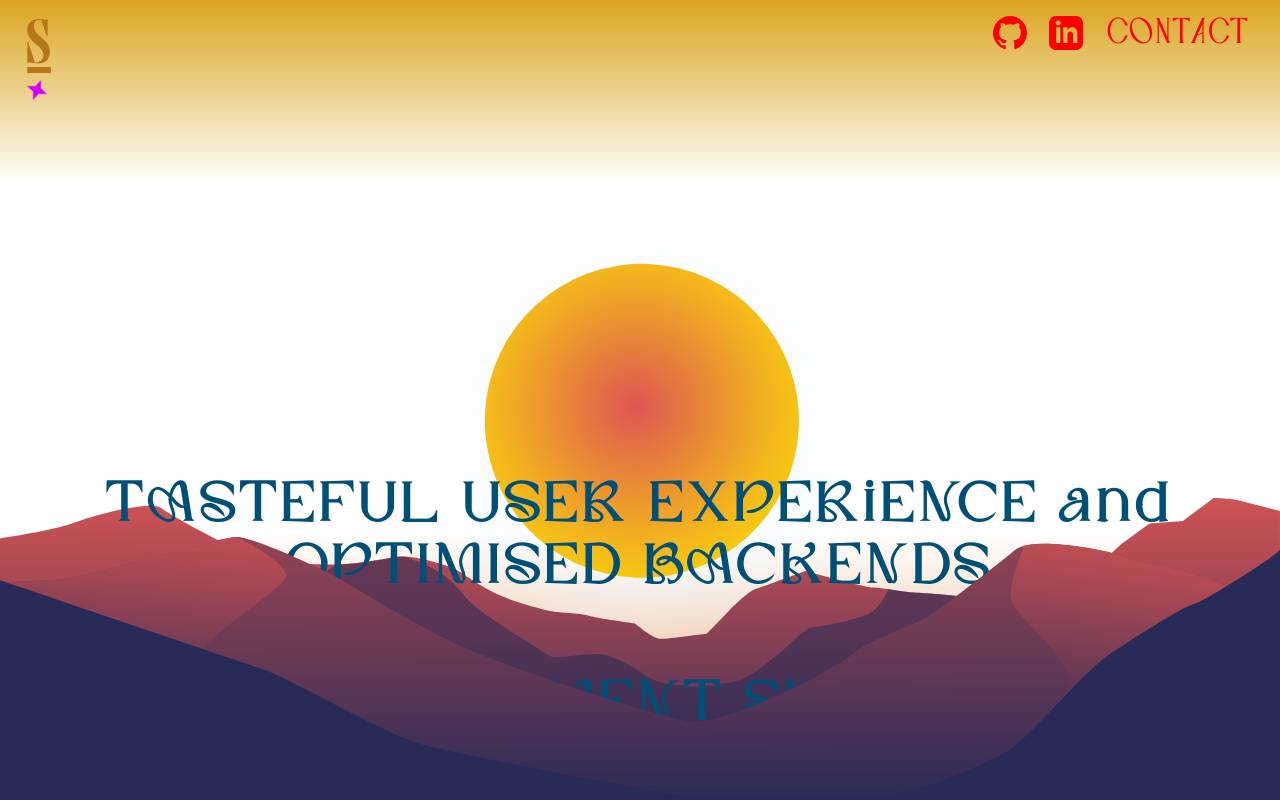
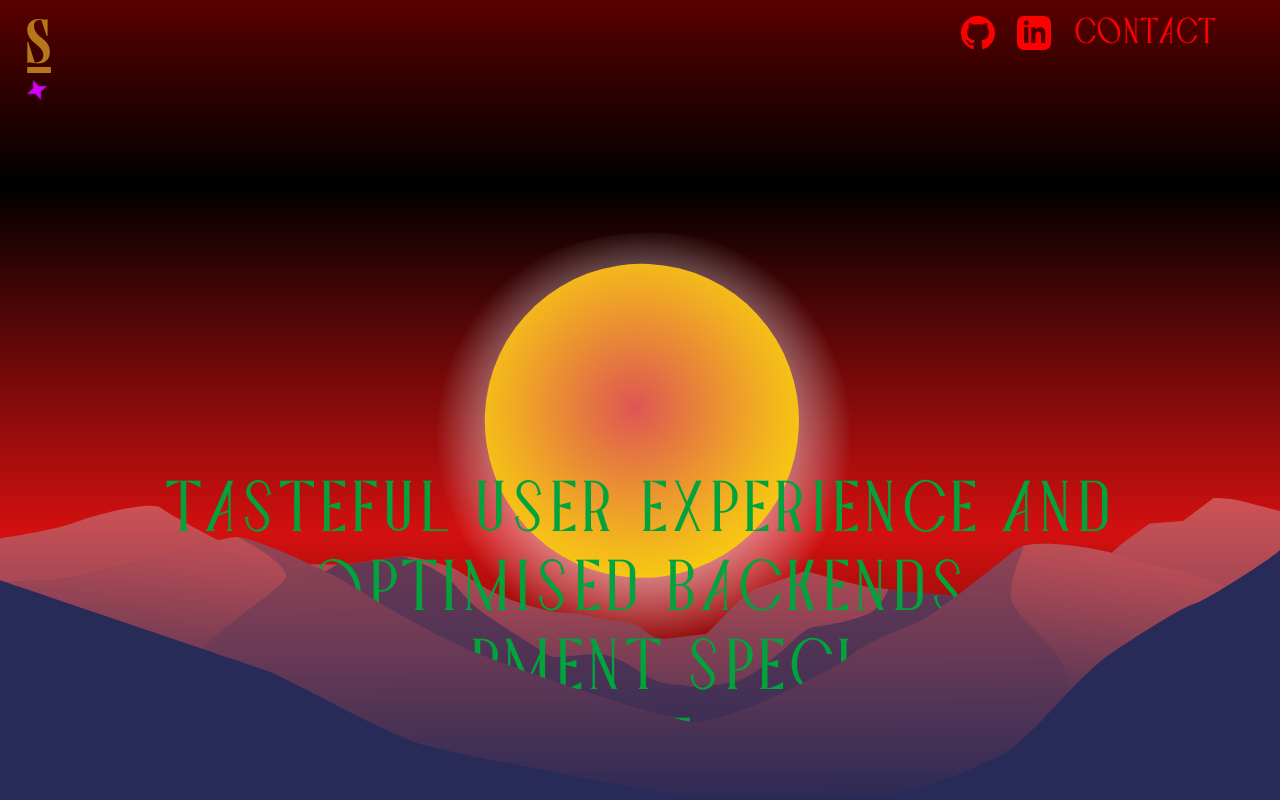
Before and after one commit to Jadefangg/Portfolio, a React (Create React App) app in the folder my-app/: page / in a window 1280 px wide. Shown: the top 800 px of the page. Built offline with nearby package versions, Linux system fonts and the light colour scheme.

Commit message:
optimisations

```diff
--- a/my-app/src/App.css
+++ b/my-app/src/App.css
@@ -113,14 +113,35 @@
     }
 } */
 
-html,
-body {
+* {
     margin: 0;
     padding: 0;
-    -webkit-box-sizing: border-box;
-            box-sizing: border-box;
+    box-sizing: border-box;
 }
-@font-face {
+
+html, body {
+    width: 100%;
+    max-width: 100%;
+    overflow-x: hidden;
+    position: relative;
+}
+
+/* Fix for horizontal scroll on mobile */
+body {
+    overflow-x: hidden;
+    position: relative;
+    width: 100%;
+}
+
+/* Fix container width issues */
+.parallax-outer,
+.cards-section,
+.inTouch {
+    width: 100vw;
+    max-width: 100%;
+    overflow-x: hidden;
+    position: relative;
+}@font-face {
     font-family: 'Tieldsa-Regular';
     src: url('../public/fonts/Tieldsa-Regular-BF67662d25f2312.otf') format('opentype');
     font-weight: normal;
@@ -228,14 +249,14 @@ body {
     overflow: hidden;
 
 }                                              /*  hero text */
-.copy h1 {font-size: 3.5rem;
+.copy h1 {font-size: 4.5rem;
     text-align: center;
-    color: rgb(0, 79, 119);
-    font-family: "KateMarleyDemo";
+    color: rgb(0, 163, 60);
+    font-family: "kurov-light";
+    font-weight: lighter;
     line-height: 1.1;
     letter-spacing: 4px;
     text-rendering: optimizeLegibility;
-    font-weight: 600;
 }
 /* .copy h2{
     text-align: center;
@@ -389,7 +410,7 @@ color: rgb(193, 0, 0);
     }
 
     .card h3 {
-        font-size: 1.5rem !important;
+        font-size: 1.2rem !important;
     }
 
     .card p {
--- a/my-app/src/App.js
+++ b/my-app/src/App.js
@@ -95,11 +95,11 @@ return (
             <>
                 <div className="parallax-outer">
                     <div ref={parallaxRef} style={{
-                        background: `linear-gradient(goldenrod
-                        ,rgb(255, 255, 255) ${background}%,
-                        rgb(255, 255, 255),
-                        rgb(217, 119, 44))`
-                    }} className='parallax'>
+                        background: `linear-gradient(rgb(89, 0, 0) 0%
+                        ,rgb(0, 0, 0) ${background}%,
+                        rgb(212, 16, 16),
+                        rgb(0, 0, 0))` }}
+                    className='parallax'>
                         <Stars count={30} />
                         <img ref={mountain3} className='mountain-3' src="/images/mountain-3.svg" alt="Mountain 3" />
                         <img ref={mountain2} className='mountain-2' src="/images/mountain-2.svg" alt="Mountain 2" />
--- a/my-app/src/components/3dcarousel.css
+++ b/my-app/src/components/3dcarousel.css
@@ -56,7 +56,7 @@
 }
 
 .carousel-item {font-family: "Kurov-Light";
-    padding: 30px;
+    padding: 20px;
     text-align: center;
     position: absolute;
     width: 400px;
```
